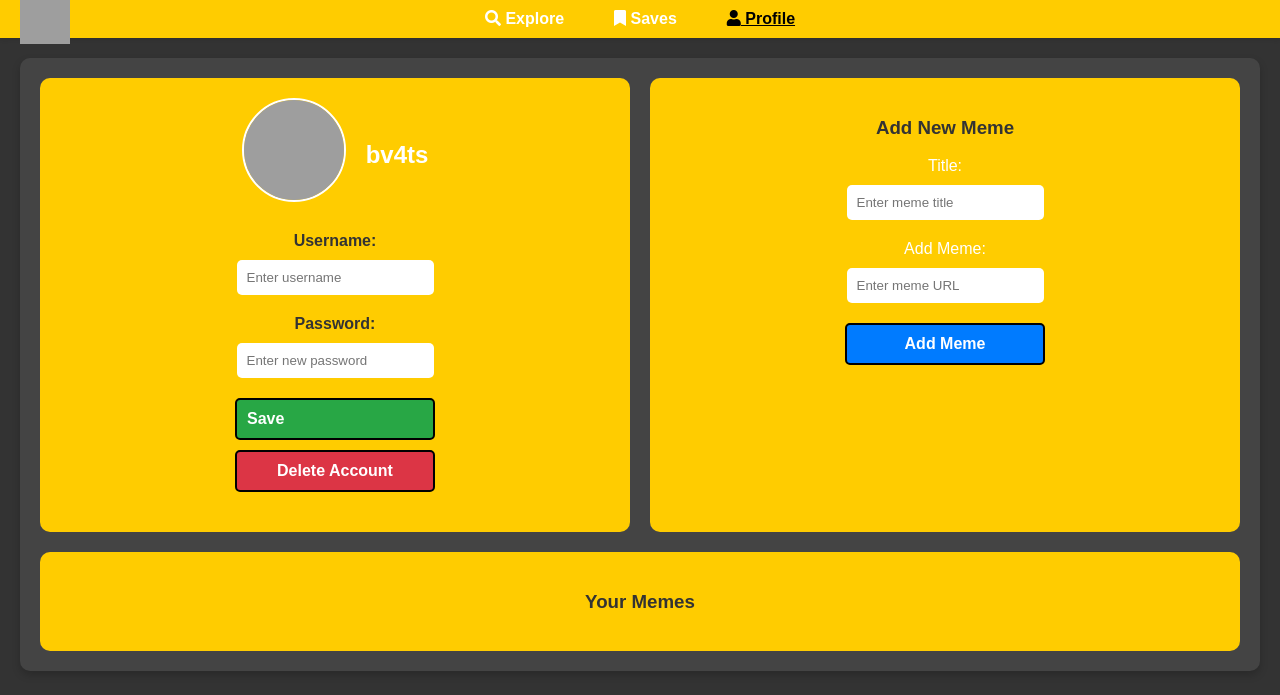
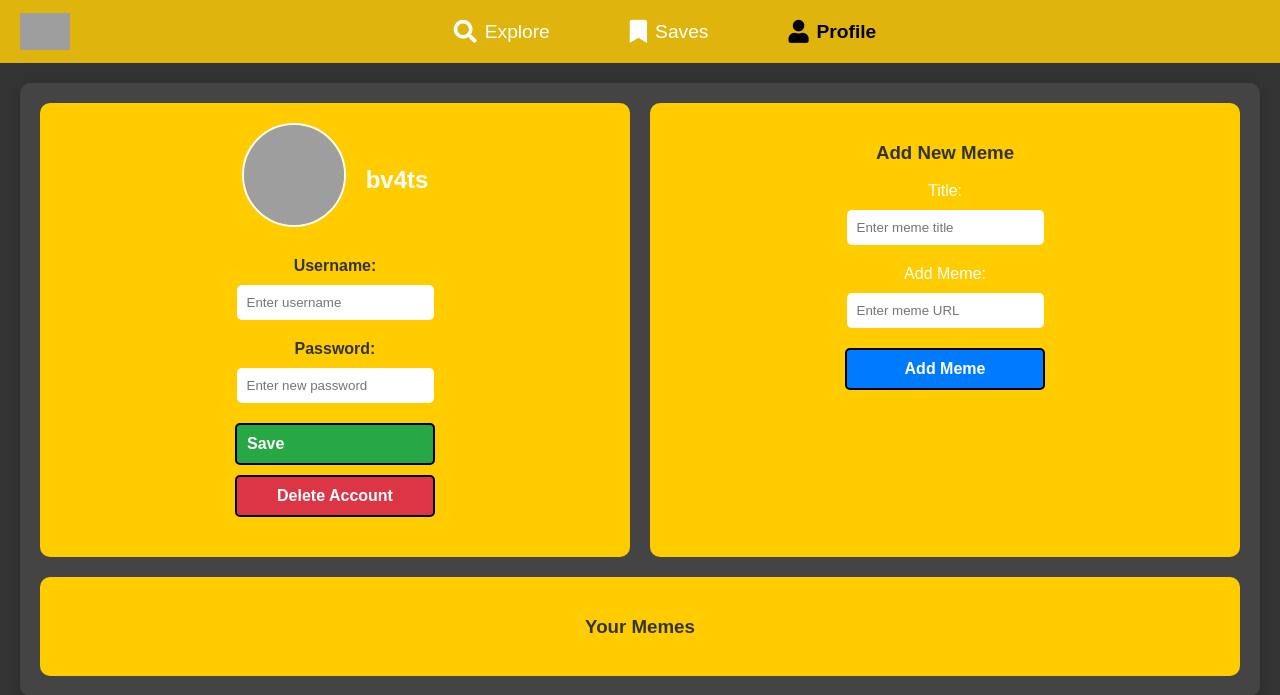
Before and after one commit to baraa2004/baraa2004.github.io, a PHP site: page /profile.html in a window 1280 px wide. Shown: the top 695 px of the page. Run offline with PHP 8.4, Linux system fonts and the light colour scheme; some web fonts are replaced; grey boxes are pictures that could not be loaded.

Commit message:
refactor navbar styling for improved layout and responsiveness

```diff
--- a/Website/profile.css
+++ b/Website/profile.css
@@ -291,44 +291,77 @@ button {
 /* Navbar styling */
 .app-bar {
     display: flex;
-    justify-content: center; /* Center the navbar content */
-    align-items: center;
-    background-color: #ffcc00; /* Yellow background to match the website theme */
-    padding: 10px 20px;
-    color: #333; /* Dark text for better contrast */
-    box-shadow: 0 2px 4px rgba(0, 0, 0, 0.1);
-    position: relative; /* Allows the logo to stay aligned */
+    align-items: center; /* Align items vertically */
+    justify-content: space-between; /* Space between logo and nav links */
+    background-color: var(--button-background-color); /* Use a variable for background color */
+    padding: 10px 20px; /* Adjust padding for consistent spacing */
+    position: sticky; /* Make the navbar sticky */
+    top: 0; /* Stick to the top of the page */
+    z-index: 1000; /* Ensure it stays above other elements */
+    width: 100%; /* Full width */
+    box-sizing: border-box; /* Include padding in width calculation */
 }
 
-.app-bar .logo-container {
-    position: absolute;
-    left: 20px; /* Keep the logo aligned to the left */
+/* Logo container */
+.logo-container {
+    display: flex;
+    align-items: center; /* Center-align the logo */
 }
 
-.app-bar .logo-container img {
-    height: 50px;
+.logo-container img {
+    max-width: 50px; /* Standardized logo size */
+    height: auto;
 }
 
-.app-bar nav {
+/* Navigation links */
+nav {
     display: flex;
-    gap: 20px;
+    justify-content: center; /* Center-align navigation links */
+    flex-grow: 1; /* Allow links to grow and take available space */
+    gap: 20px; /* Space between navigation links */
 }
 
-.app-bar nav a {
-    color: #ffffff; /* Dark text for better readability */
-    text-decoration: none;
-    font-size: 1em;
-    font-weight: bold;
-    transition: color 0.3s ease;
+nav a {
+    display: flex;
+    align-items: center; /* Align icons and text vertically */
+    gap: 8px; /* Space between icon and text */
+    text-decoration: none; /* Remove underline */
+    color: var(--text-color); /* Use a variable for text color */
+    font-size: 1.2em; /* Adjust font size */
+    transition: color 0.3s ease; /* Smooth color transition */
+    padding: 10px 15px; /* Add padding for clickable area */
+    position: relative; /* For hover underline effect */
 }
 
-/* Navbar button hover effect */
-.app-bar nav a:hover {
-    color: #333; /* Change hover color to dark gray for better contrast */
-    text-decoration: underline; /* Add underline for better visibility */
+/* Navigation icons */
+nav a i {
+    font-size: 1.2em; /* Icon size */
 }
 
-.app-bar nav a.active {
-    color: #000000; /* Highlight the active link with blue */
-    text-decoration: underline;
+/* Hover effect for navigation links */
+nav a:hover {
+    color: var(--button-hover-background-color); /* Change color on hover */
 }
+
+/* Hover underline effect */
+nav a::before {
+    content: '';
+    position: absolute;
+    bottom: -5px; /* Position the underline just below the text */
+    left: 0;
+    width: 0;
+    height: 3px;
+    background-color: var(--button-background-color); /* Background color for the hover effect */
+    transition: width 0.3s ease; /* Smooth animation for the underline */
+}
+
+nav a:hover::before {
+    width: 100%; /* Expand underline on hover */
+}
+
+/* Active link styling */
+nav a.active {
+    font-weight: bold; /* Highlight active link */
+    color: black; /* Active link color */
+    transition: background-color 0.3s ease, color 0.3s ease; /* Smooth transition */
+}
```
